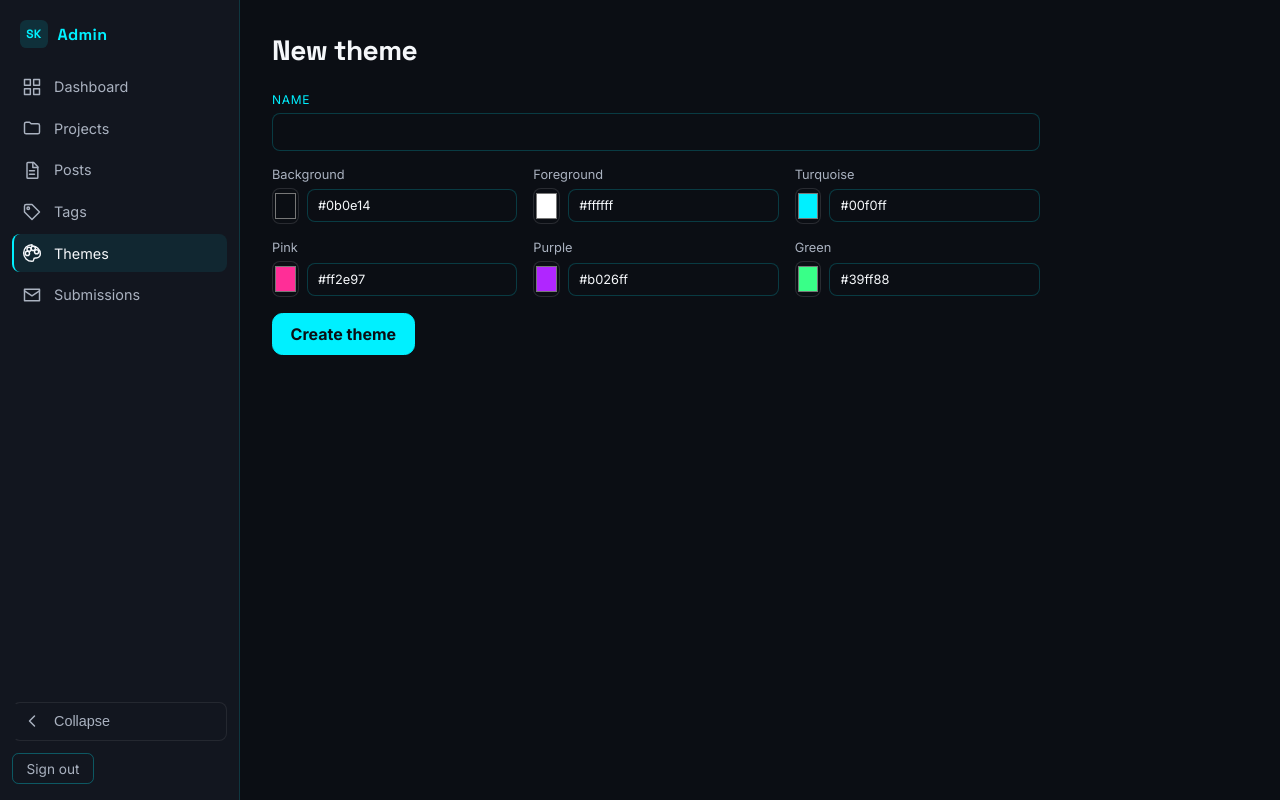
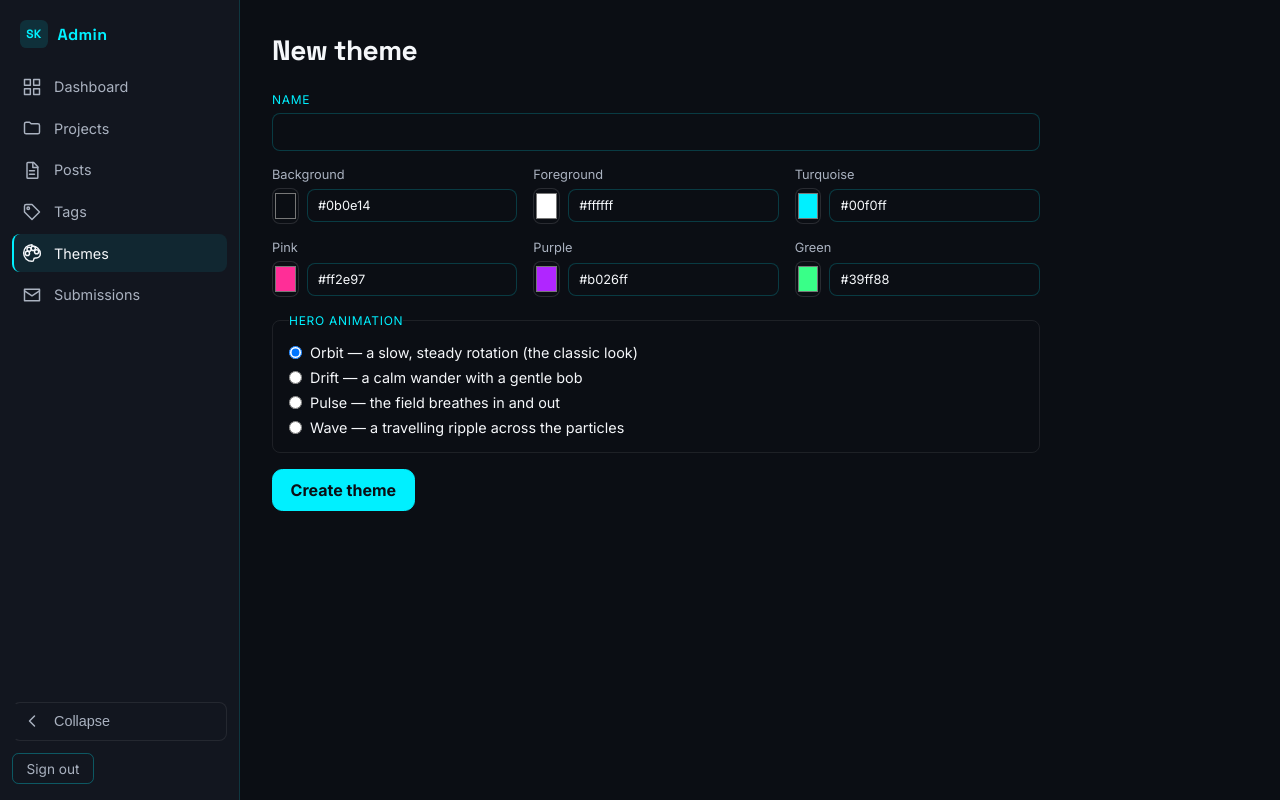
Before and after one commit to samklepdev/portfolio-new-new, a Next.js app: page /admin/themes/new in a window 1280 px wide. Built offline with nearby package versions, Linux system fonts and the light colour scheme; no server answers; the database is empty.

Commit message:
Add a hero-animation picker to the theme form

```diff
--- a/src/app/admin/(dashboard)/ThemeForm.tsx
+++ b/src/app/admin/(dashboard)/ThemeForm.tsx
@@ -2,6 +2,7 @@
 
 import { useState } from "react";
 import type { ThemeInput, ThemeRowDTO } from "@/services/types";
+import { HERO_PRESETS, DEFAULT_HERO_PRESET, HERO_PRESET_LABELS } from "@/lib/heroPresets";
 import styles from "./editor.module.css";
 import fieldStyles from "./FormFields.module.css";
 import themeStyles from "./themes/themes.module.css";
@@ -30,6 +31,7 @@ export default function ThemeForm({
   const [colors, setColors] = useState<Record<string, string>>(() =>
     Object.fromEntries(SLOTS.map((s) => [s.key, initial?.[s.key] ?? s.fallback])),
   );
+  const [heroPreset, setHeroPreset] = useState<string>(initial?.heroPreset ?? DEFAULT_HERO_PRESET);
 
   function handleSubmit(event: React.FormEvent) {
     event.preventDefault();
@@ -41,6 +43,7 @@ export default function ThemeForm({
       pink: colors.pink,
       purple: colors.purple,
       green: colors.green,
+      heroPreset,
     });
   }
 
@@ -80,6 +83,22 @@ export default function ThemeForm({
         ))}
       </div>
 
+      <fieldset className={themeStyles.presetFieldset}>
+        <legend className={fieldStyles.label}>Hero animation</legend>
+        {HERO_PRESETS.map((preset) => (
+          <label key={preset} className={themeStyles.presetOption}>
+            <input
+              type="radio"
+              name="heroPreset"
+              value={preset}
+              checked={heroPreset === preset}
+              onChange={() => setHeroPreset(preset)}
+            />
+            <span>{HERO_PRESET_LABELS[preset]}</span>
+          </label>
+        ))}
+      </fieldset>
+
       <div className={styles.actions}>
         <button type="submit" className={styles.primary} disabled={submitting}>
           {submitLabel}
--- a/src/app/admin/(dashboard)/themes/themes.module.css
+++ b/src/app/admin/(dashboard)/themes/themes.module.css
@@ -62,3 +62,20 @@
   opacity: 0.4;
   cursor: default;
 }
+
+.presetFieldset {
+  display: flex;
+  flex-direction: column;
+  gap: 0.5rem;
+  border: 1px solid rgba(255, 255, 255, 0.08);
+  border-radius: 0.5rem;
+  padding: 1rem;
+}
+
+.presetOption {
+  display: flex;
+  align-items: center;
+  gap: 0.5rem;
+  font-size: 0.9rem;
+  cursor: pointer;
+}
```
Also changed, not shown: 1 other file (tests, documents, lock files or other folders).
